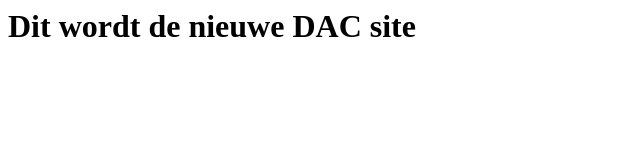
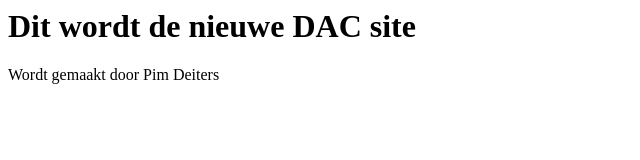
Before and after one commit to Pimfdeiters/DACSITE, a plain HTML site: page site.html in a window 1280 px wide. Shown: the whole page, without its empty margins (0-640 px from the left). Drawn offline with Linux system fonts and the light colour scheme.

Commit message:
Update site.html

```diff
--- a/site.html
+++ b/site.html
@@ -5,5 +5,6 @@
 
 	<body>
 		<h1>Dit wordt de nieuwe DAC site</h1>
+		<p>Wordt gemaakt door Pim Deiters</p>
 	</body>
 </html>
```
